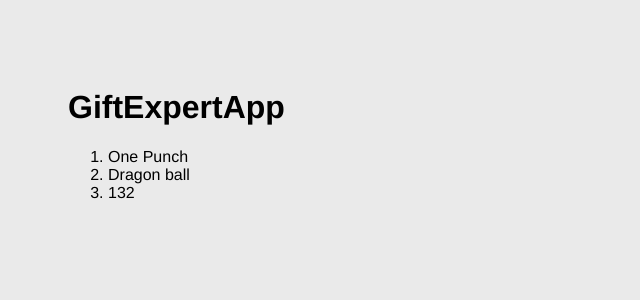
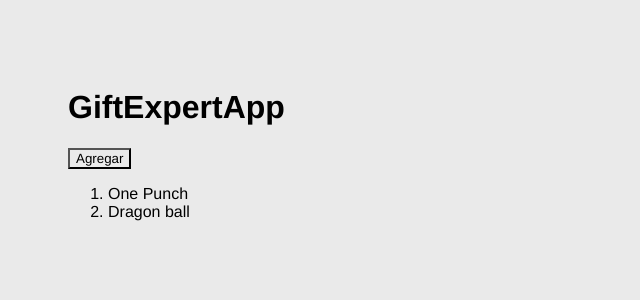
Before and after one commit to Oen844/gift-expert-app, a React (Vite) app: page / in a window 1280 px wide. Shown: the top 300 px of the page, without its empty margins (0-640 px from the left). Built offline with nearby package versions, Linux system fonts and the light colour scheme.

Commit message:
edit arr state

```diff
--- a/src/GiftExpertApp.jsx
+++ b/src/GiftExpertApp.jsx
@@ -2,8 +2,16 @@ import { useState } from "react";
 
 const apiKey = "C7IgKP3nG1CMgzOUV3OoYLQmE84SL8sQ";
 export const GiftExpertApp = () => {
+    const arrCategories = [" One Punch ", "Dragon ball"];
     const [categories, setCategories] = useState([" One Punch ", "Dragon ball"]);
-    console.log(categories);
+
+    const onAddCategory = ( ) => {
+        //valorant
+        console.log('valorant');
+        setCategories( [... categories, 'Valorant'] );
+        // setCategories( cat => [... cat, 'Valorant'] );
+
+    }
 
     return (
         <>
@@ -14,11 +22,12 @@ export const GiftExpertApp = () => {
             {/* input */}
 
             {/* listado fe gif */}
+            <button onClick={onAddCategory}>Agregar</button>
             <ol>
                 { categories.map( categoriy =>{
                     return <li key={ categoriy }> { categoriy } </li>
                 }) }
-                <li>132</li>
+
             </ol>
             {/* gif item */}
         </>
```
